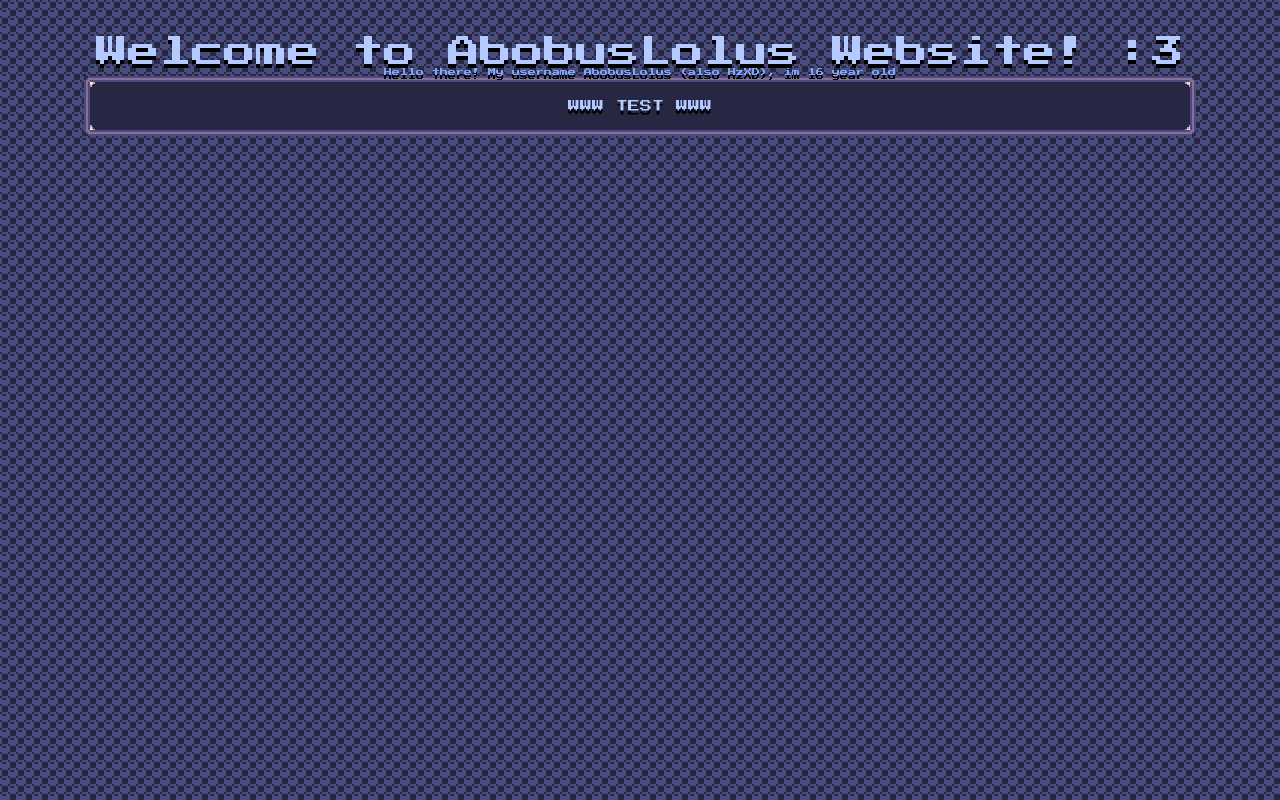
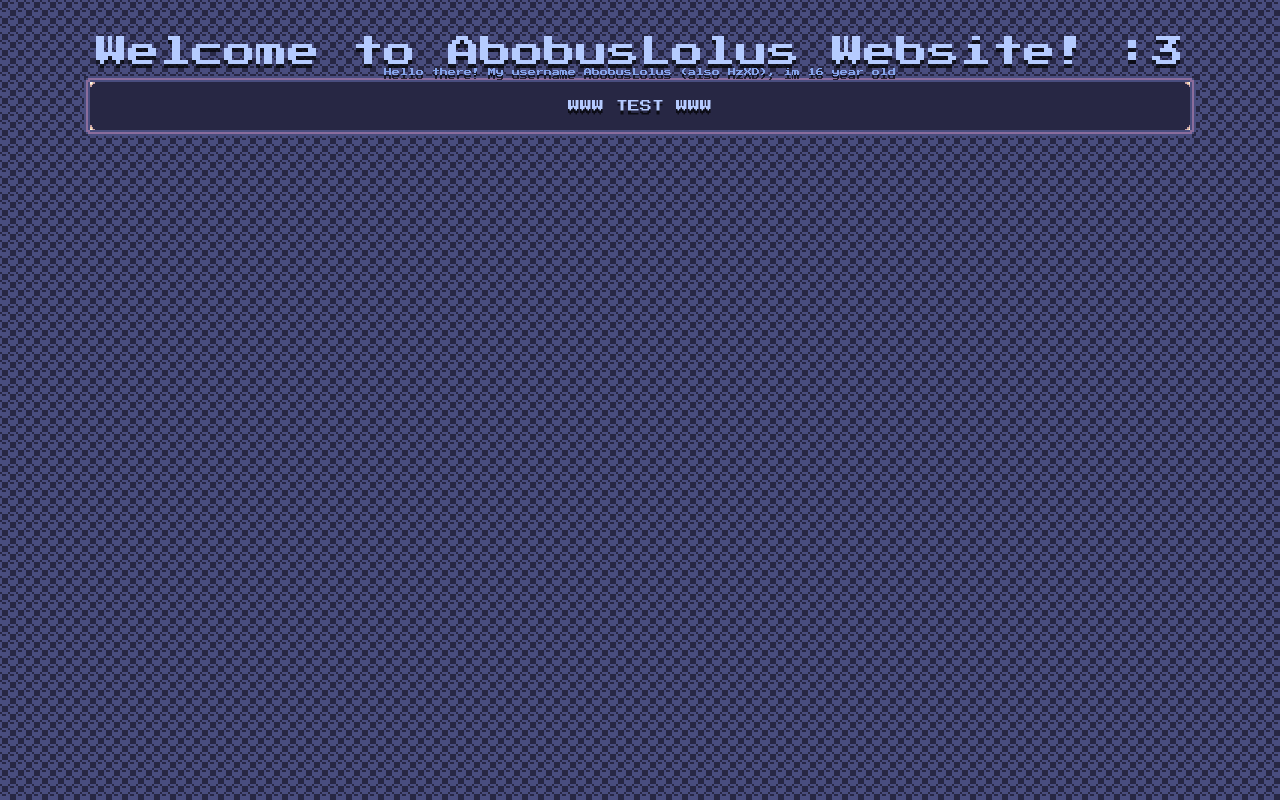
Before and after one commit to AbobusLolus/abobuslolus.github.io, a plain HTML site: page index.html in a window 1280 px wide. Drawn offline with Linux system fonts and the light colour scheme.

Commit message:
Update style.css

```diff
--- a/style.css
+++ b/style.css
@@ -1,5 +1,5 @@
 html {
-    text-shadow: 0px 4px #000000;
+    text-shadow: 0px 4px #000000b0;
     padding: 12px;
 }
 
```
